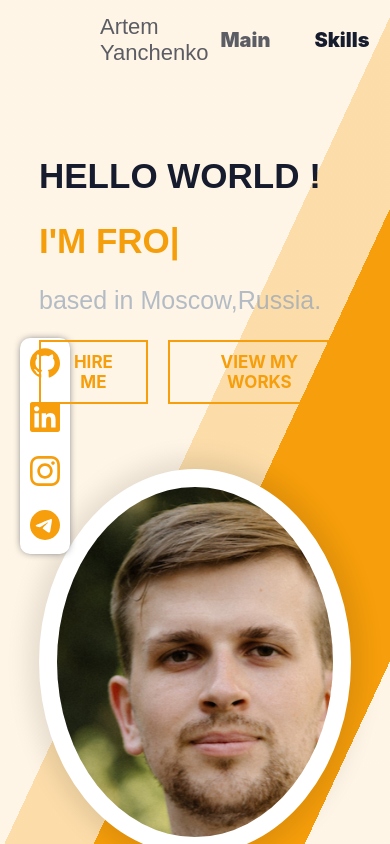
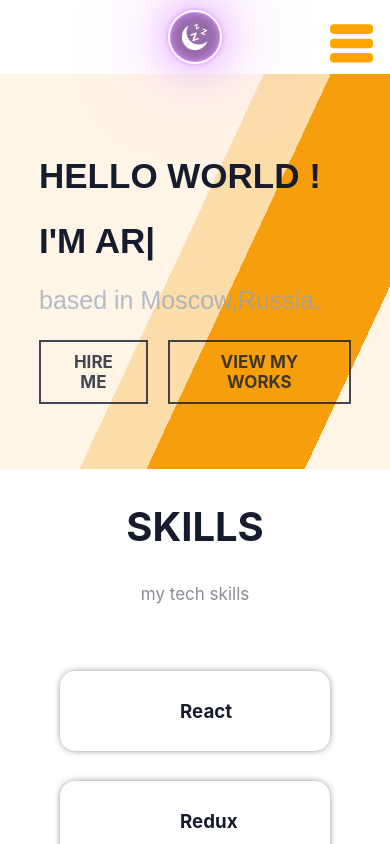
Before and after one commit to ArtemYanchenko/portfolio, a React (Create React App) app: page / in a window 390 px wide. Shown: the top 844 px of the page. Built offline with nearby package versions, Linux system fonts and the light colour scheme; some icons are missing; a web font is replaced by a local one.

Commit message:
refactor media query

```diff
--- a/package.json
+++ b/package.json
@@ -10,11 +10,13 @@
     "@types/jest": "^27.0.1",
     "@types/node": "^16.7.13",
     "@types/react": "^18.0.0",
+    "@types/react-burger-menu": "^2.8.3",
     "@types/react-dom": "^18.0.0",
     "@types/react-scroll": "^1.8.7",
     "axios": "^1.4.0",
     "react": "^18.2.0",
     "react-awesome-reveal": "^4.2.5",
+    "react-burger-menu": "^3.0.9",
     "react-dom": "^18.2.0",
     "react-hook-form": "^7.45.2",
     "react-router-dom": "^6.12.1",
--- a/src/header/header.module.css
+++ b/src/header/header.module.css
@@ -9,7 +9,7 @@
     z-index: 999;
     background-color: transparent;
     transition: background-color 0.5s ease-in-out;
-    padding: 0 100px;
+    padding: 0 10px;
 }
 
 .header.scroll {
@@ -43,7 +43,13 @@
 }
 
 @media (max-width: 767px) {
-    header{
-        font-size: 0.1rem;
+    .header{
+        background-color: var(--bg-color);
+        justify-content: center;
+        align-items: center;
+        height: auto;
+    }
+    .headerName{
+        display: none;
     }
 }
--- a/src/header/header.tsx
+++ b/src/header/header.tsx
@@ -24,8 +24,8 @@ export const Header = () => {
         <header className={headerClasses.join(' ')}>
             <div className={style.headerName}>Artem Yanchenko</div>
             <div className={style.navToggleWrapper}>
+                <ToggleDarkMode/>
                 <Nav/>
-                <ToggleDarkMode/>
             </div>
         </header>
     );
--- a/src/main/main-contacts/main-contacts.module.css
+++ b/src/main/main-contacts/main-contacts.module.css
@@ -3,8 +3,8 @@
     display: flex;
     flex-direction: column;
     gap: 20px;
-    top:40%;
-    left:5%;
+    top:35%;
+    left:4%;
     background-color: var(--blackWhite);
     padding: 10px;
     border-radius: 10px;
@@ -39,3 +39,10 @@ a svg:hover{
 .link:nth-child(4) svg:hover{
     fill: #27a6e6;
 }
+
+
+@media screen and (max-width: 767px){
+    .contactsWrapper{
+        display: none;
+    }
+}
--- a/src/main/main-photo/main-photo.module.css
+++ b/src/main/main-photo/main-photo.module.css
@@ -21,10 +21,3 @@
     background-repeat: no-repeat;
     background-size: 105%;
 }
-
-@media (max-width: 767px) {
-    .image {
-        width: 350px;
-        height: 350px;
-    }
-}
--- a/src/main/main.module.css
+++ b/src/main/main.module.css
@@ -18,15 +18,15 @@
     width: 80%;
     margin: 0 auto;
     display: flex;
-    justify-content: space-between;
+    justify-content: space-around;
     align-items: center;
     flex-wrap: wrap;
+    gap: 10px;
 }
 
 .text {
-    min-width: 60%;
-    width: 730px;
-    font-size: 45px;
+    width: 550px;
+    font-size: 40px;
     text-transform: uppercase;
 }
 
@@ -97,5 +97,24 @@
     }
     .text{
         font-size: 35px;
+
+    }
+    .typingText{
+        color:var(--text-color);
+    }
+    .photo{
+        display: none;
+    }
+    .buttonWrapper button{
+        color:var(--text-color);
+        opacity: .8;
+        border-color: var(--text-color);
     }
 }
+
+
+
+
+@media (max-width: 400px){
+
+}
--- a/src/nav/nav.module.css
+++ b/src/nav/nav.module.css
@@ -4,6 +4,10 @@
     align-items: center;
     gap:20px;
 
+}
+
+.navClose{
+    display: none;
 }
 
 .nav a {
@@ -20,5 +24,23 @@
 
 .nav .active {
     opacity: .7;
+}
 
+.burgerBtn {
+    width: 30px;
+    height: 30px;
+    position: absolute;
+    top: 22px;
+    right: 30px;
+    cursor: pointer;
+    display: none;
 }
+
+@media screen and (max-width: 767px){
+    .nav{
+        flex-direction: column;
+    }
+    .burgerBtn {
+        display: block;
+    }
+}
--- a/src/nav/nav.tsx
+++ b/src/nav/nav.tsx
@@ -1,8 +1,14 @@
-import React from 'react';
+import React, {useState} from 'react';
 import {Link} from 'react-scroll';
 import style from './nav.module.css'
+import burger from '../common/image/icons/icons-header/burger.svg'
 
 export const Nav = () => {
+    const [isOpen, setIsOpen] = useState(false);
+
+    const handleToggle = () => {
+        setIsOpen(!isOpen);
+    };
     const links = ['main', 'skills', 'projects', 'contacts']
 
     const mappedLinks = links.map(el =>
@@ -17,8 +23,14 @@ export const Nav = () => {
         </Link>)
 
     return (
-        <div className={style.nav}>
-            {mappedLinks}
-        </div>
+        <>
+            <div className={style.burgerBtn} onClick={handleToggle}>
+                <img src={burger} alt="burger" />
+            </div>
+            <div className={isOpen ? style.nav : style.navClose}>
+                {mappedLinks}
+            </div>
+        </>
+
     );
 };
```
Also changed, not shown: src/common/image/icons/icons-header/burger.svg (added), 1 other file (tests, documents, lock files or other folders).
